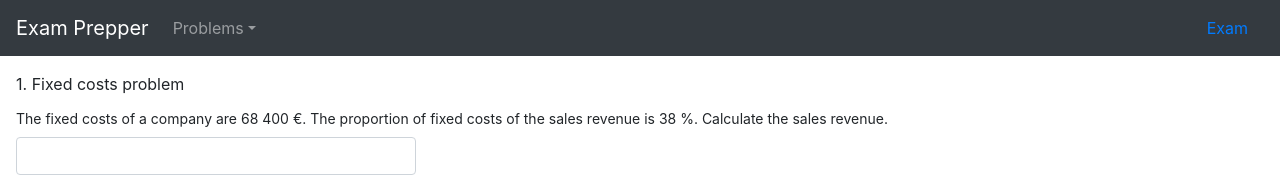
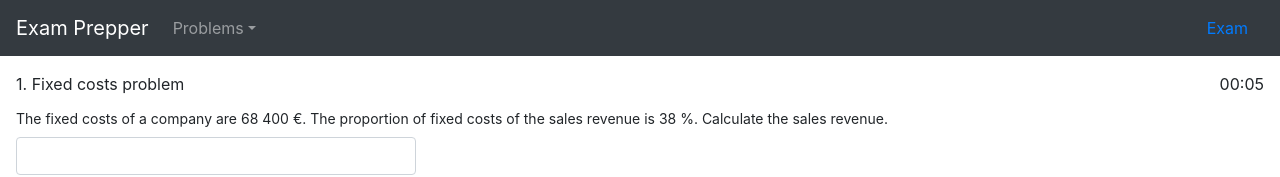
Before and after one commit to Custodia/exam-prepper, a React (Create React App) app: page /exam in a window 1280 px wide. Shown: the top 177 px of the page. Built offline with nearby package versions, Linux system fonts and the light colour scheme.

Commit message:
Add timer that shows time taken to finish exam

```diff
--- a/src/components/pages/Exam.jsx
+++ b/src/components/pages/Exam.jsx
@@ -6,6 +6,7 @@ import Button from 'react-bootstrap/Button'
 
 import seedrandom from 'seedrandom'
 
+import Timer from './Timer'
 import QuestionForm from './QuestionForm'
 
 import {
@@ -102,6 +103,9 @@ export class ExamPage extends PureComponent {
 
     return (
       <div id="exam-page">
+        <Timer
+          startTime={startTime}
+        />
         <Form noValidate onSubmit={this.formSubmitted}>
           {
             seededProblems.map((seededProblem, i) =>
--- /dev/null
+++ b/src/components/pages/Timer.jsx
@@ -0,0 +1,35 @@
+import React, { PureComponent } from 'react'
+
+export class Timer extends PureComponent {
+  state = {
+    currentTime: Date.now()
+  }
+
+  componentDidMount() {
+    this.interval = setInterval(() => this.setState({ currentTime: Date.now() }), 1000);
+  }
+
+  componentWillUnmount() {
+    clearInterval(this.interval)
+  }
+
+  render() {
+    const duration = this.state.currentTime - this.props.startTime
+    const seconds = Math.floor(duration / 1000) % 60
+    const secondsString = seconds.toString().padStart(2, '0')
+    const minutes = Math.floor(duration / (60 * 1000)) % 60
+    const minutesString = minutes.toString().padStart(2, '0')
+    const hours = Math.floor(duration / (60 * 60 * 1000))
+    const hoursString = hours != 0 ? `${hours}:` : ''
+
+    return (
+      <div className="mr-3">
+        <p className="float-right">
+          {`${hoursString}${minutesString}:${secondsString}`}
+        </p>
+      </div>
+    )
+  }
+}
+
+export default Timer
```
